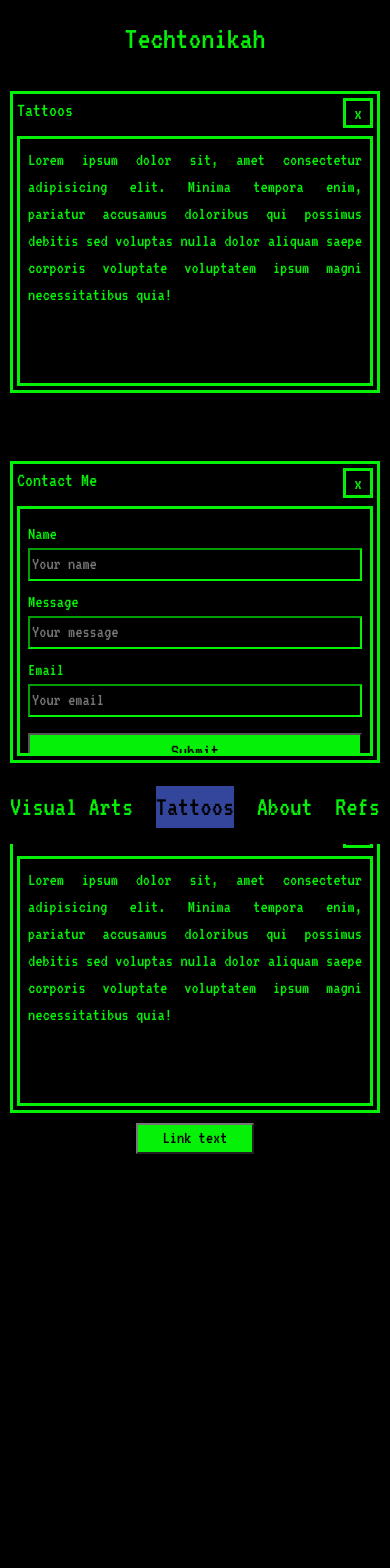
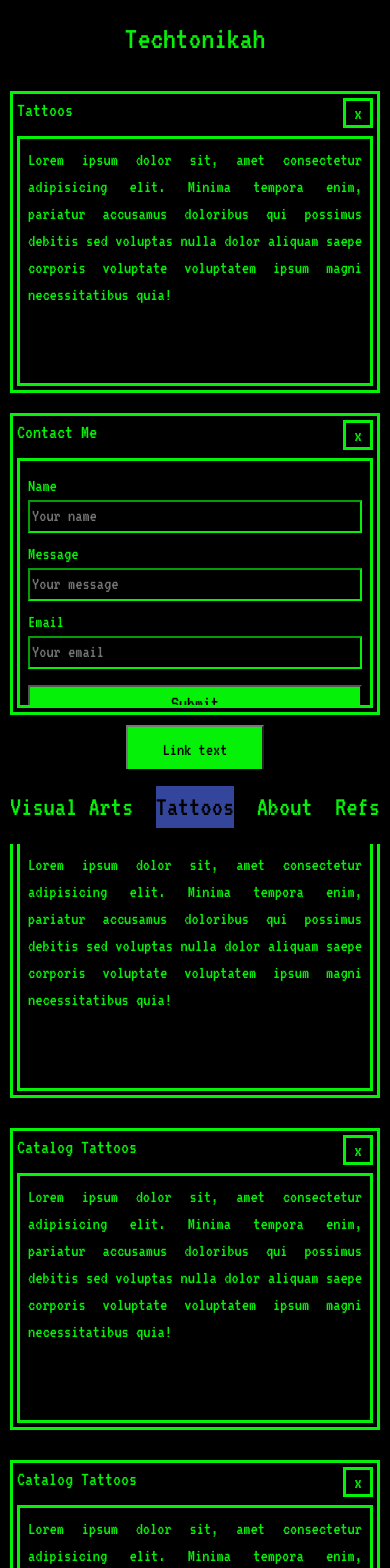
Before and after one commit to missatoy/techtonikah, a React (Vite) app: page /tattoos in a window 390 px wide. Shown: the top 1568 px of the page. Before the commit the page ends 1239 px from the top, so only its background shows below. Built offline with nearby package versions, Linux system fonts and the light colour scheme.

Commit message:
just made arts and tattoos pages more sharp and responsive mobile version

```diff
--- a/src/components/About.jsx
+++ b/src/components/About.jsx
@@ -6,7 +6,7 @@ export default function About() {
   return (
     <>
       <Topbar />
-      <div className="container windows-layout mt-5 mb-3">
+      <div className="container windows-layout-one justify-content-center mt-5 mb-3">
         <div>
           <RetroWindow />
         </div>
--- a/src/components/Tattoos.jsx
+++ b/src/components/Tattoos.jsx
@@ -12,18 +12,26 @@ export default function Tattoos() {
     <>
       <Topbar />
       <div className="container">
-        <div className="windows-layout mt-3 mb-5">
+        <div className="windows-layout-one justify-content-center mt-3">
           <div>
             <RetroWindow name="Tattoos" content={tattoosText} />
           </div>
-          <div className="mt-5">
-            <RetroWindow name="Contact Me" content={<FormTattoos />} />
+          <div>
+            <RetroWindow name="Contact Me" content={<FormTattoos />} className="tattoos-contact-form-margin-top" />
           </div>
         </div>
-        <div className="windows-layout mb-3">
+        <div className="d-flex justify-content-center">
+          <a href="url" className="catalog-link catalog-tattoos-link-margin">Link text</a>
+        </div>
+        <div className="windows-layout-two justify-content-center mb-3">
           <div className="d-flex flex-column align-items-center">
             <RetroWindow name="Catalog Tattoos" content={tattoosText} className="catalog-margin-bottom" />
-            <a href="url" className="catalog-link catalog-link-margin-bottom">Link text</a>
+          </div>
+          <div className="d-flex flex-column align-items-center catalog-tattoos-margin-top">
+            <RetroWindow name="Catalog Tattoos" content={tattoosText} className="catalog-margin-bottom" />
+          </div>
+          <div className="d-flex flex-column align-items-center">
+            <RetroWindow name="Catalog Tattoos" content={tattoosText} className="catalog-margin-bottom" />
           </div>
         </div>
       </div>
--- a/src/components/VisualArts.jsx
+++ b/src/components/VisualArts.jsx
@@ -18,7 +18,7 @@ export default function VisualArts() {
     <>
       <Topbar />
       <div className="container">
-        <div className="windows-layout mt-4 mb-3">
+        <div className="windows-layout-one justify-content-center mt-4 mb-3">
           <div>
             <RetroWindow name="Introductional text" content={visualArtsText} />
           </div>
@@ -27,7 +27,7 @@ export default function VisualArts() {
             <a href="url" className="catalog-link catalog-link-margin-bottom">Link text</a>
           </div>
         </div>
-        <div className="windows-layout mb-3">
+        <div className="windows-layout-one justify-content-center mb-3">
           <div className="d-flex flex-column align-items-center">
             <RetroWindow name="Catalog Canvas" content={visualArtsText} className="catalog-margin-bottom" />
             <a href="url" className="catalog-link catalog-link-margin-bottom">Link text</a>
--- a/src/index.css
+++ b/src/index.css
@@ -13,22 +13,22 @@ body {
   text-align: justify;
 }
 
-.windows-layout {
+.windows-layout-one {
   display: flex;
-  justify-content: center;
   gap: 45px;
   align-items: center;
 }
 
-/* .hidden-link {
-  color: #000;
-} */
+.windows-layout-two {
+  display: flex;
+  align-items: center;
+}
 
 .catalog-link {
   text-decoration: none;
   color: #000;
   background-color: #06F108;
-  padding: 0 25px 0 25px;
+  padding: 10px 35px 10px 35px;
   border: outset 2px rgb(118, 118, 118);
 }
 
@@ -43,6 +43,19 @@ body {
 
 .catalog-link-margin-bottom {
   margin-bottom: 30px;
+}
+
+.catalog-tattoos-margin-top {
+  margin-top: 75px;
+}
+
+.catalog-tattoos-link-margin {
+  margin-top: 25px;
+  margin-bottom: -30px;
+}
+
+.tattoos-contact-form-margin-top {
+  margin-bottom: -45px;
 }
 
 /* HOME */
@@ -249,7 +262,13 @@ body {
     height: 250px;
   }
 
-  .windows-layout {
+  .windows-layout-one {
+    display: flex;
+    flex-direction: column;
+    row-gap: 20px;
+  }
+
+  .windows-layout-two {
     display: flex;
     flex-direction: column;
     row-gap: 20px;
@@ -258,4 +277,17 @@ body {
   .catalog-link-margin-bottom {
     margin-bottom: 10px;
   }
+
+  .catalog-tattoos-margin-top {
+    margin-top: 0;
+  }
+
+  .tattoos-contact-form-margin-top {
+    margin: 0;
+  }
+
+  .catalog-tattoos-link-margin {
+    margin-top: 10px;
+    margin-bottom: 20px;
+  }
 }
```
